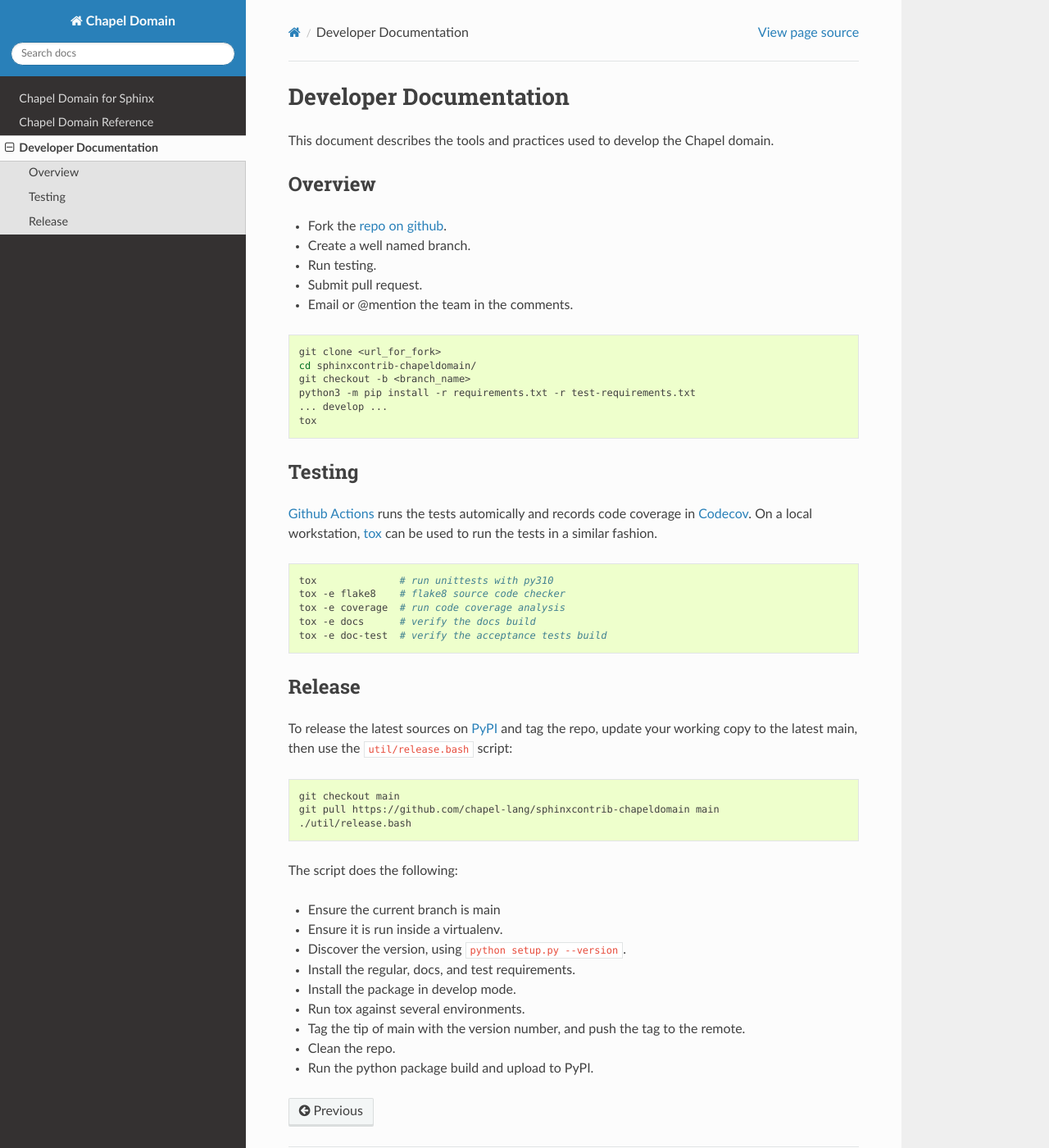
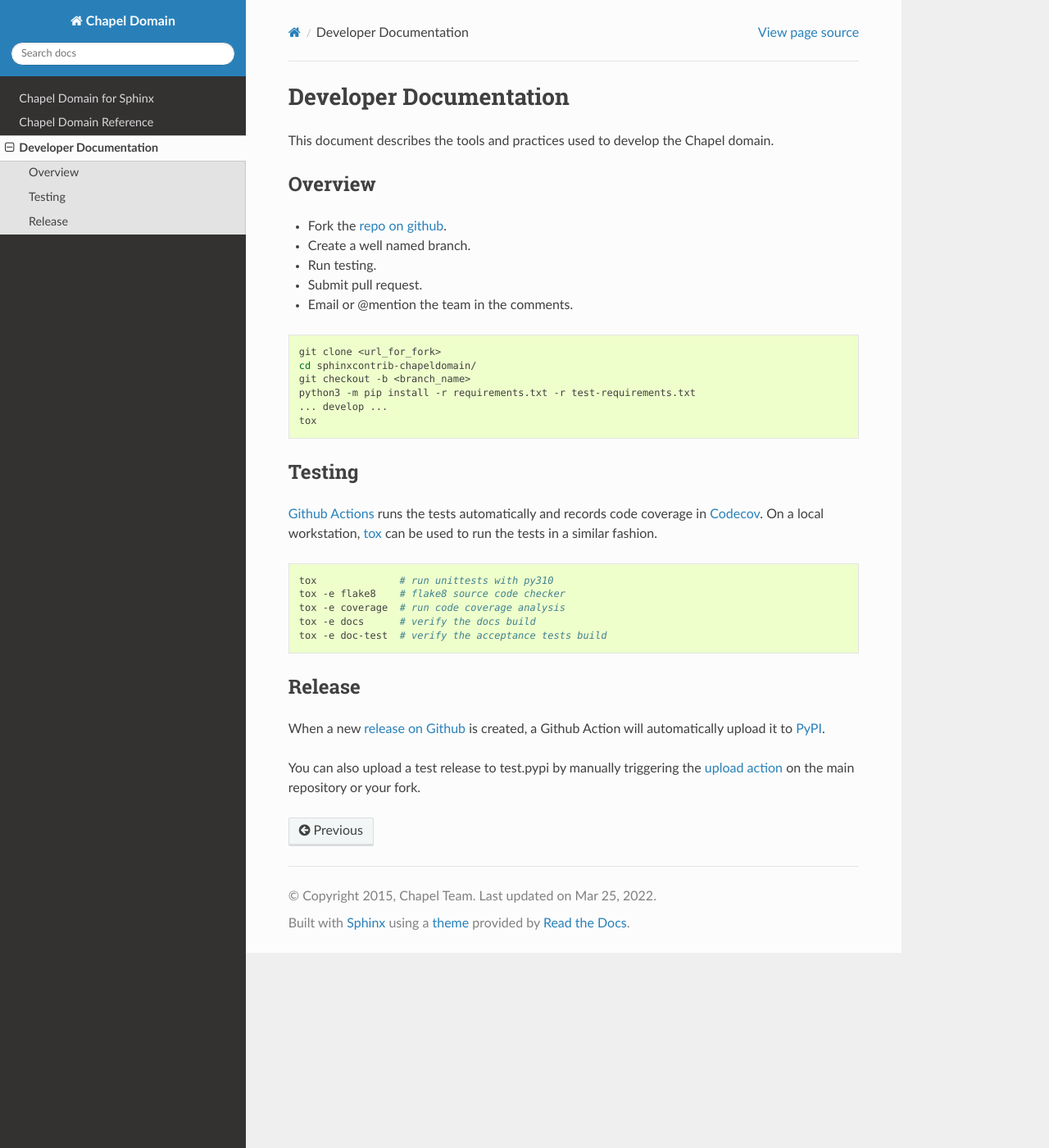
Before and after one commit to chapel-lang/sphinxcontrib-chapeldomain, a Sphinx documentation site: the page built from docs/developers.rst, in a window 1280 px wide and 1400 px high. Shown: the whole window at 82% size. Built offline with Sphinx 7.4.7 and the Read the Docs theme 2.0.0, drawn with Linux system fonts in a browser that asks for light colours; the version number could not be read and is left out.

Commit message:
Update release process documentation
Releases are now automated by a github action, so remove the manual
script and update the docs for the new process.

```diff
--- a/docs/developers.rst
+++ b/docs/developers.rst
@@ -27,8 +27,9 @@ Overview
 Testing
 -------
 
-`Github Actions`_ runs the tests automically and records code coverage in Codecov_. On
-a local workstation, tox_ can be used to run the tests in a similar fashion.
+`Github Actions`_ runs the tests automatically and records code coverage in
+Codecov_. On a local workstation, tox_ can be used to run the tests in a
+similar fashion.
 
 .. code-block:: bash
 
@@ -45,26 +46,12 @@ a local workstation, tox_ can be used to run the tests in a similar fashion.
 Release
 -------
 
-To release the latest sources on PyPI_ and tag the repo, update your working
-copy to the latest main, then use the ``util/release.bash`` script:
+When a new `release on Github`_ is created, a Github Action will automatically
+upload it to PyPI_.
 
-.. code-block:: bash
-
-    git checkout main
-    git pull https://github.com/chapel-lang/sphinxcontrib-chapeldomain main
-    ./util/release.bash
-
-The script does the following:
-
-* Ensure the current branch is main
-* Ensure it is run inside a virtualenv.
-* Discover the version, using ``python setup.py --version``.
-* Install the regular, docs, and test requirements.
-* Install the package in develop mode.
-* Run tox against several environments.
-* Tag the tip of main with the version number, and push the tag to the
-  remote.
-* Clean the repo.
-* Run the python package build and upload to PyPI.
+You can also upload a test release to test.pypi by manually triggering the
+`upload action`_ on the main repository or your fork.
 
 .. _PyPI: https://pypi.python.org/pypi/sphinxcontrib-chapeldomain
+.. _release on Github: https://github.com/chapel-lang/sphinxcontrib-chapeldomain/releases/new
+.. _upload action: https://github.com/chapel-lang/sphinxcontrib-chapeldomain/actions/workflows/python-publish.yml
```
Also changed, not shown: 1 other file.
